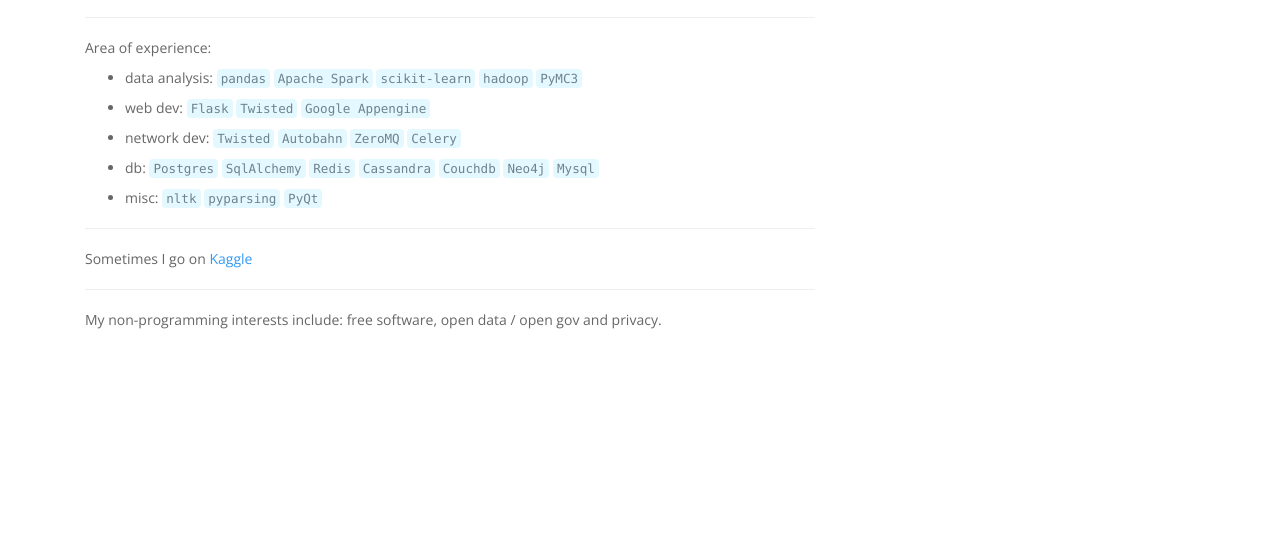
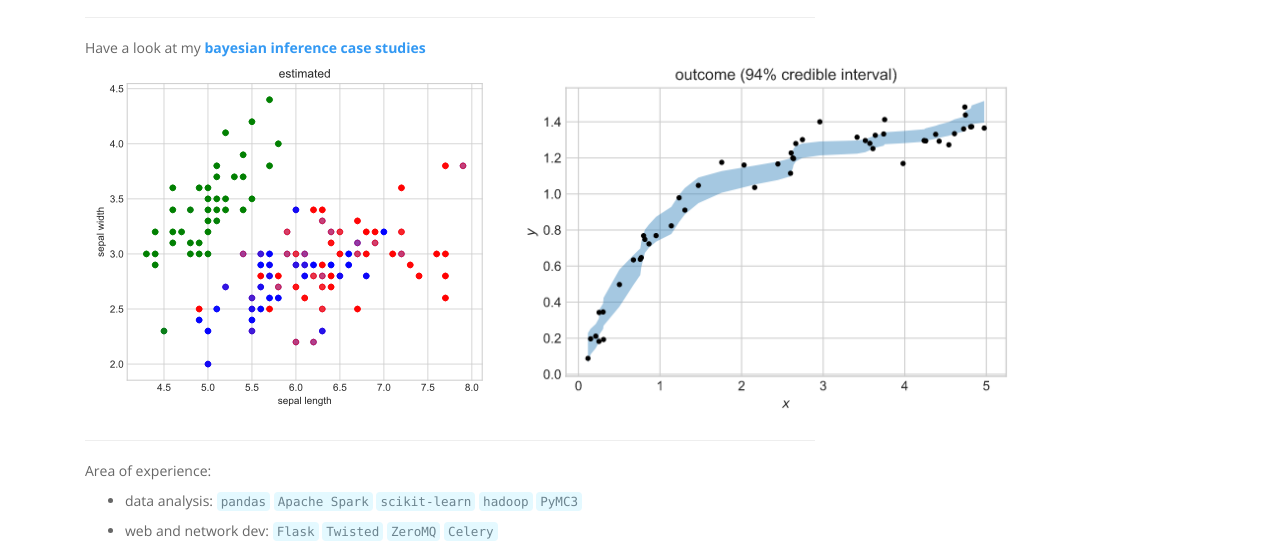
Before and after one commit to petrushev/petrushev.github.io, a plain HTML site: page index.html in a window 1280 px wide. Shown: the part 509-1053 px from the top of the page. Before the commit the page ends 950 px from the top, so only its background shows below. Drawn offline with nearby package versions, Linux system fonts and the light colour scheme.

Commit message:
Updated index

```diff
--- a/index.html
+++ b/index.html
@@ -75,22 +75,20 @@
 <p>Currently working in Trivago.</p>
 <p><img src="http://stackoverflow.com/users/flair/505165.png" alt="petrushev@StackOverflow"></p>
 <hr>
+<p>Have a look at my <strong><a href="https://github.com/petrushev/bayesian-modeling">bayesian inference case studies</a></strong>
+<img src="./prev.png" alt="bayesian inference case studies preview"></p>
+<hr>
 <p>Area of experience:</p>
 <ul>
 <li><p>data analysis: <code>pandas</code> <code>Apache Spark</code> <code>scikit-learn</code> <code>hadoop</code> <code>PyMC3</code></p>
 </li>
-<li><p>web dev: <code>Flask</code> <code>Twisted</code> <code>Google Appengine</code></p>
-</li>
-<li><p>network dev: <code>Twisted</code> <code>Autobahn</code> <code>ZeroMQ</code> <code>Celery</code></p>
+<li><p>web and network dev: <code>Flask</code> <code>Twisted</code> <code>ZeroMQ</code> <code>Celery</code></p>
 </li>
 </ul>
 <ul>
-<li><p>db: <code>Postgres</code> <code>SqlAlchemy</code> <code>Redis</code> <code>Cassandra</code> <code>Couchdb</code> <code>Neo4j</code> <code>Mysql</code></p>
-</li>
-<li><p>misc: <code>nltk</code> <code>pyparsing</code> <code>PyQt</code></p>
+<li>db: <code>Postgres</code> <code>SqlAlchemy</code> <code>Redis</code> <code>Cassandra</code> <code>Couchdb</code> <code>Neo4j</code> <code>Mysql</code><hr>
 </li>
 </ul>
-<hr>
 <p>Sometimes I go on <a href="https://www.kaggle.com/petrushev">Kaggle</a></p>
 <hr>
 <p>My non-programming interests include: free software, open data / open gov and privacy.</p>
```
Also changed, not shown: prev.png (added).
